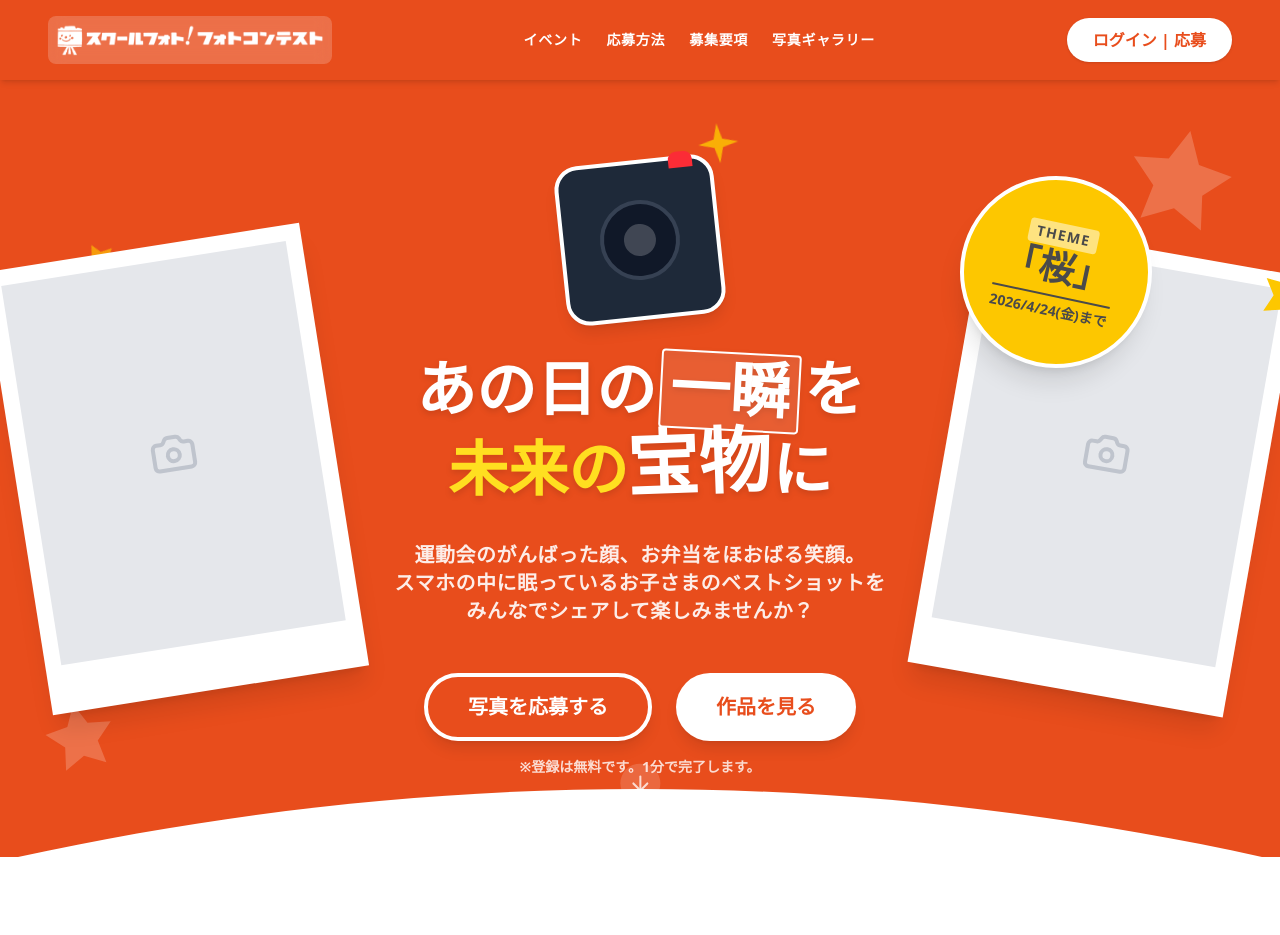
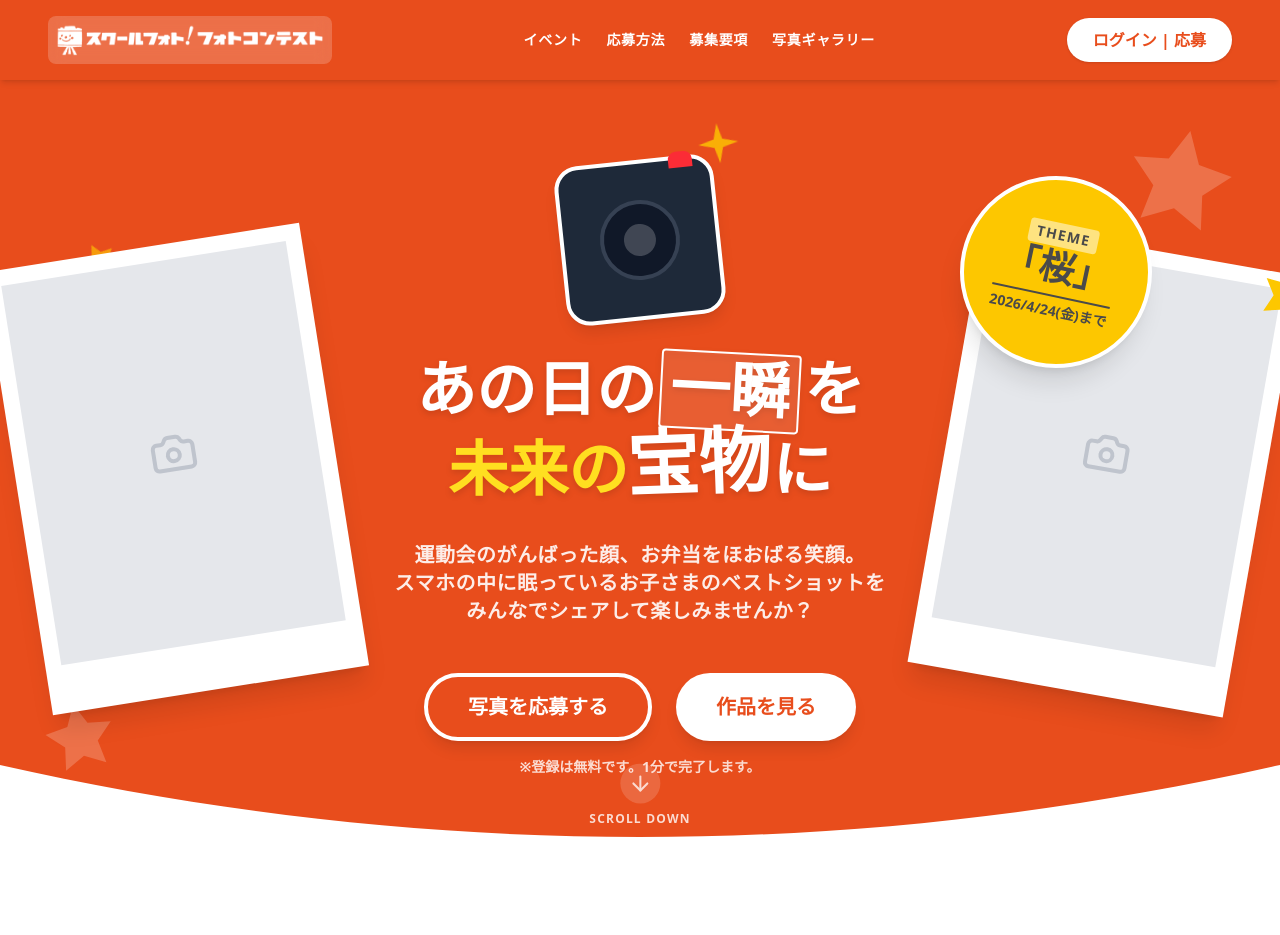
Before and after one commit to Yoshiken-lab/Photocon, a Next.js app in the folder photocon-system/: page /sample-f2 in a window 1280 px wide. Shown: the top 935 px of the page. Built offline with nearby package versions, Linux system fonts and the light colour scheme.

Commit message:
fix(sample-f2): Invert Hero bottom curve to match design

```diff
--- a/photocon-system/components/f2/HeroF2.tsx
+++ b/photocon-system/components/f2/HeroF2.tsx
@@ -123,7 +123,7 @@ export function HeroF2() {
             {/* Bottom Curve Divider */}
             <div className="absolute -bottom-1 left-0 w-full leading-none text-white">
                 <svg viewBox="0 0 1440 100" className="w-full h-12 md:h-24 fill-current" preserveAspectRatio="none">
-                    <path d="M0,100 C480,0 960,0 1440,100 L1440,100 L0,100 Z" fill="white"></path>
+                    <path d="M0,0 C480,100 960,100 1440,0 L1440,100 L0,100 Z" fill="white"></path>
                 </svg>
             </div>
 
```
